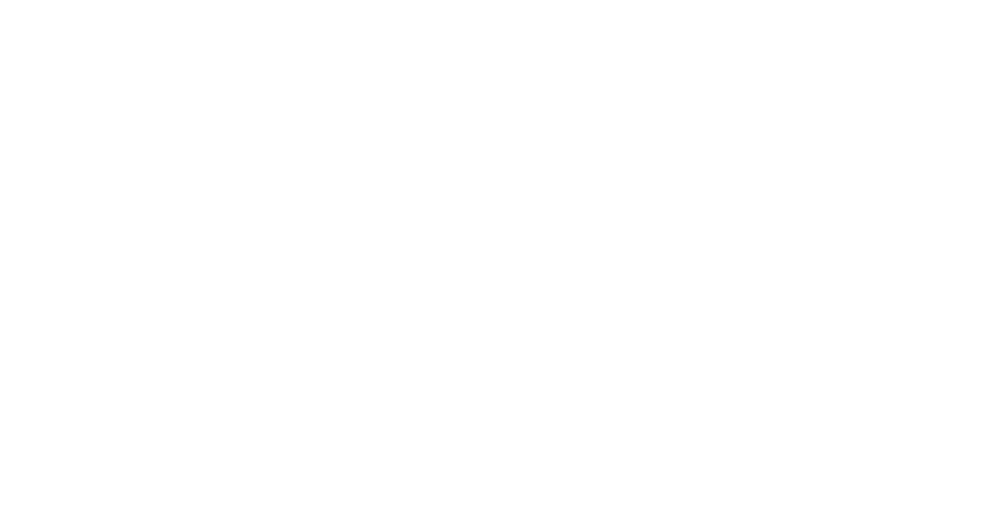
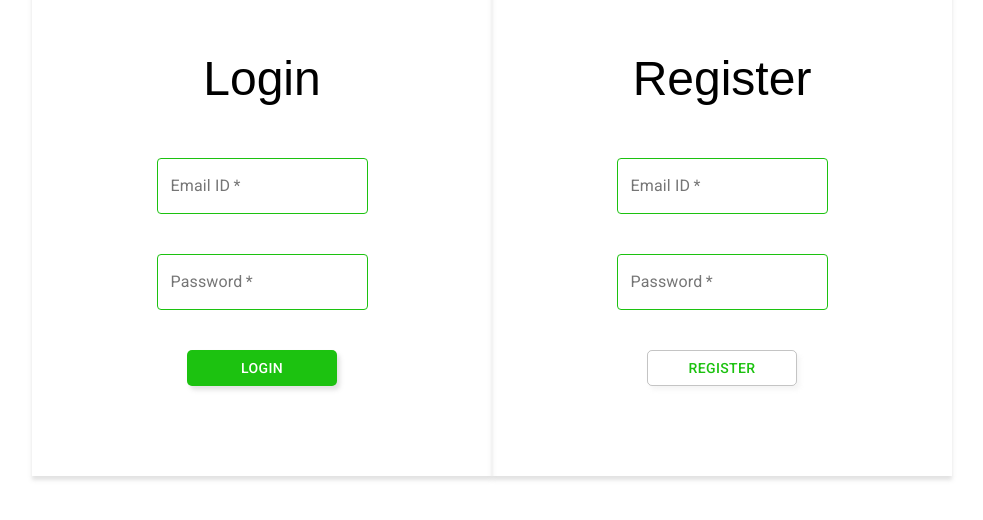
Before and after one commit to Rento-DBS/Rento, a React (Create React App) app in the folder rento-client/: page / in a window 1280 px wide. Shown: the part 148-668 px from the top of the page, without its empty margins (148-1131 px from the left). Built offline with nearby package versions, Linux system fonts and the light colour scheme.

Commit message:
designed login and register page

```diff
--- a/rento-client/src/App.js
+++ b/rento-client/src/App.js
@@ -1,13 +1,15 @@
 import React from "react";
-import "./App.module.css";
-import { Link } from "react-router-dom";
+import styles from "./App.module.css";
 import Login from "./components/Login/Login";
 import Register from "./components/Register/Register";
 
 function App() {
     return (
         <div className='App'>
-            <Login />
+            <div className={styles.container} >
+                <Login/>
+                <Register />
+            </div>
         </div>
     );
 }
--- a/rento-client/src/App.module.css
+++ b/rento-client/src/App.module.css
@@ -0,0 +1,7 @@
+.container {
+    display: flex;
+    flex-direction: row;
+    align-items: center;
+    justify-content: center;
+    margin-top: 10%;
+}
--- a/rento-client/src/components/Login/Login.jsx
+++ b/rento-client/src/components/Login/Login.jsx
@@ -1,22 +1,41 @@
 import React, { useState } from "react";
-import TextField from "@material-ui/core/TextField";
-import Button from "@material-ui/core/Button";
-import { Paper } from "@material-ui/core";
+import { Button, TextField, withStyles} from "@material-ui/core/";
+import styles from "./Login.module.css";
 
-// const useStyles = makeStyles((theme) => ({
-//     root: {
-//         "& > *": {
-//             margin: theme.spacing(2),
-//             width: "25ch",
-//             display: "block",
-//         },
-//     },
-// }));
+const InputField = withStyles({
+    root: {
+      '& label.Mui-focused': {
+        color: 'rgb(28, 194, 16)',
+      },
+      '& .MuiInput-underline:after': {
+        borderBottomColor: 'rgb(28, 194, 16)',
+      },
+      '& .MuiOutlinedInput-root': {
+        '& fieldset': {
+          borderColor: 'rgb(28, 194, 16)',
+        },
+        '&:hover fieldset': {
+          borderColor: 'rgb(28, 194, 16)',
+        },
+        '&.Mui-focused fieldset': {
+          borderColor: 'rgb(28, 194, 16)',
+        },
+      },
+    },
+  })(TextField);
 
-function SignIn() {
+
+function Login() {
     const [email, setEmail] = useState("");
     const [password, setPassword] = useState("");
-    return <div></div>;
+    return (
+        <form className={styles.container}>
+            <h1 className={styles.heading}>Login</h1>
+            <InputField name="email" type="email" className={styles.textfield} required label="Email ID" variant="outlined"  />
+            <InputField name="password" type="password" className={styles.textfield} required label="Password" variant="outlined" />
+            <Button className={styles.button} >Login</Button>
+        </form>
+    );
 }
 
-export default SignIn;
+export default Login;
--- a/rento-client/src/components/Login/Login.module.css
+++ b/rento-client/src/components/Login/Login.module.css
@@ -0,0 +1,27 @@
+.container {
+    display: flex !important;
+    flex-direction: column;
+    align-items: center;
+    justify-content: center;
+    width: 400px !important;
+    padding: 40px 30px 70px 30px;
+    box-shadow: 0px 4px 4px rgba(138, 138, 138, 0.25) !important;
+}
+
+.textfield {
+    margin: 20px !important;
+    color: rgb(28, 194, 16) !important;
+}
+.heading {
+    font-family: "Arial";
+    font-weight: lighter;
+    font-size: 48px
+}
+.button {
+    margin: 20px !important;
+    width: 150px !important;
+    color: white !important;
+    background: rgb(28, 194, 16) !important;
+    box-shadow: 3px 4px 4px rgba(138, 138, 138, 0.25) !important;
+    border-radius: 5px !important;
+}
--- a/rento-client/src/components/Register/Register.jsx
+++ b/rento-client/src/components/Register/Register.jsx
@@ -1,55 +1,41 @@
 import React, { useState } from "react";
-import TextField from "@material-ui/core/TextField";
-import Button from "@material-ui/core/Button";
-import { Paper } from "@material-ui/core";
-import { blue } from "@material-ui/core/colors";
+import { Button, TextField, withStyles} from "@material-ui/core/";
+import styles from "./Register.module.css";
 
-function Register() {
-    const styles = {
-        width: 300,
-        lineHeight: 4,
-        position: "absolute",
-        top: "20%",
-        right: "30%",
-    };
+const InputField = withStyles({
+    root: {
+      '& label.Mui-focused': {
+        color: 'rgb(28, 194, 16)',
+      },
+      '& .MuiInput-underline:after': {
+        borderBottomColor: 'rgb(28, 194, 16)',
+      },
+      '& .MuiOutlinedInput-root': {
+        '& fieldset': {
+          borderColor: 'rgb(28, 194, 16)',
+        },
+        '&:hover fieldset': {
+          borderColor: 'rgb(28, 194, 16)',
+        },
+        '&.Mui-focused fieldset': {
+          borderColor: 'rgb(28, 194, 16)',
+        },
+      },
+    },
+  })(TextField);
 
-    // const classes = useStyles();
+
+function Login() {
     const [email, setEmail] = useState("");
     const [password, setPassword] = useState("");
     return (
-        <div style={styles}>
-            <Paper style={{ height: 350, backgroundColor: blue }} elevation={3}>
-                <h1
-                    style={{
-                        fontSize: 32,
-                        height: 80,
-                    }}
-                >
-                    Register
-                </h1>
-                <form>
-                    <TextField
-                        id='outlined-basic'
-                        label='Email'
-                        variant='outlined'
-                    />
-                    <TextField
-                        id='outlined-basic'
-                        label='Password'
-                        variant='outlined'
-                    />
-                    <Button
-                        style={{ width: 100 }}
-                        variant='outlined'
-                        color='primary'
-                        fullWidth={false}
-                    >
-                        Register
-                    </Button>
-                </form>
-            </Paper>
-        </div>
+        <form className={styles.container}>
+            <h1 className={styles.heading}>Register</h1>
+            <InputField name="email" type="email" className={styles.textfield} required label="Email ID" variant="outlined"  />
+            <InputField name="password" type="password" className={styles.textfield} required label="Password" variant="outlined" />
+            <Button className={styles.button} variant="outlined" >Register</Button>
+        </form>
     );
 }
 
-export default Register;
+export default Login;
--- a/rento-client/src/components/Register/Register.module.css
+++ b/rento-client/src/components/Register/Register.module.css
@@ -0,0 +1,27 @@
+.container {
+    display: flex !important;
+    flex-direction: column;
+    align-items: center;
+    justify-content: center;
+    width: 400px !important;
+    padding: 40px 30px 70px 30px;
+    box-shadow: 0px 4px 4px rgba(138, 138, 138, 0.25) !important;
+}
+
+.heading {
+    font-family: "Arial";
+    font-weight: lighter;
+    font-size: 48px
+}
+
+.textfield {
+    margin: 20px !important;
+    color: rgb(28, 194, 16) !important;
+}
+.button {
+    margin: 20px !important;
+    width: 150px !important;
+    color: rgb(28, 194, 16) !important;
+    box-shadow: 3px 4px 4px rgba(185, 185, 185, 0.15) !important;
+    border-radius: 5px !important;
+}
```
Also changed, not shown: 1 other file (tests, documents, lock files or other folders).
